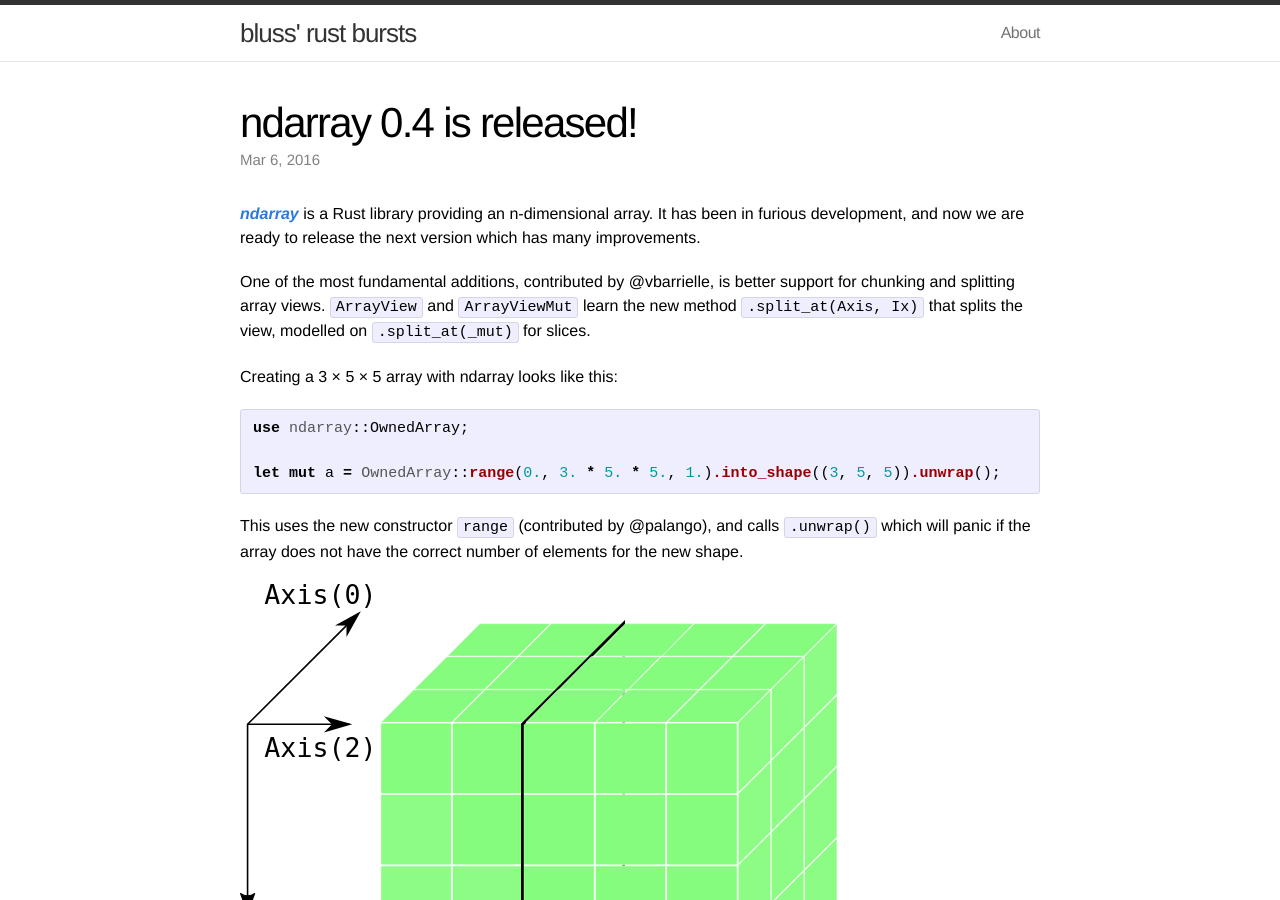
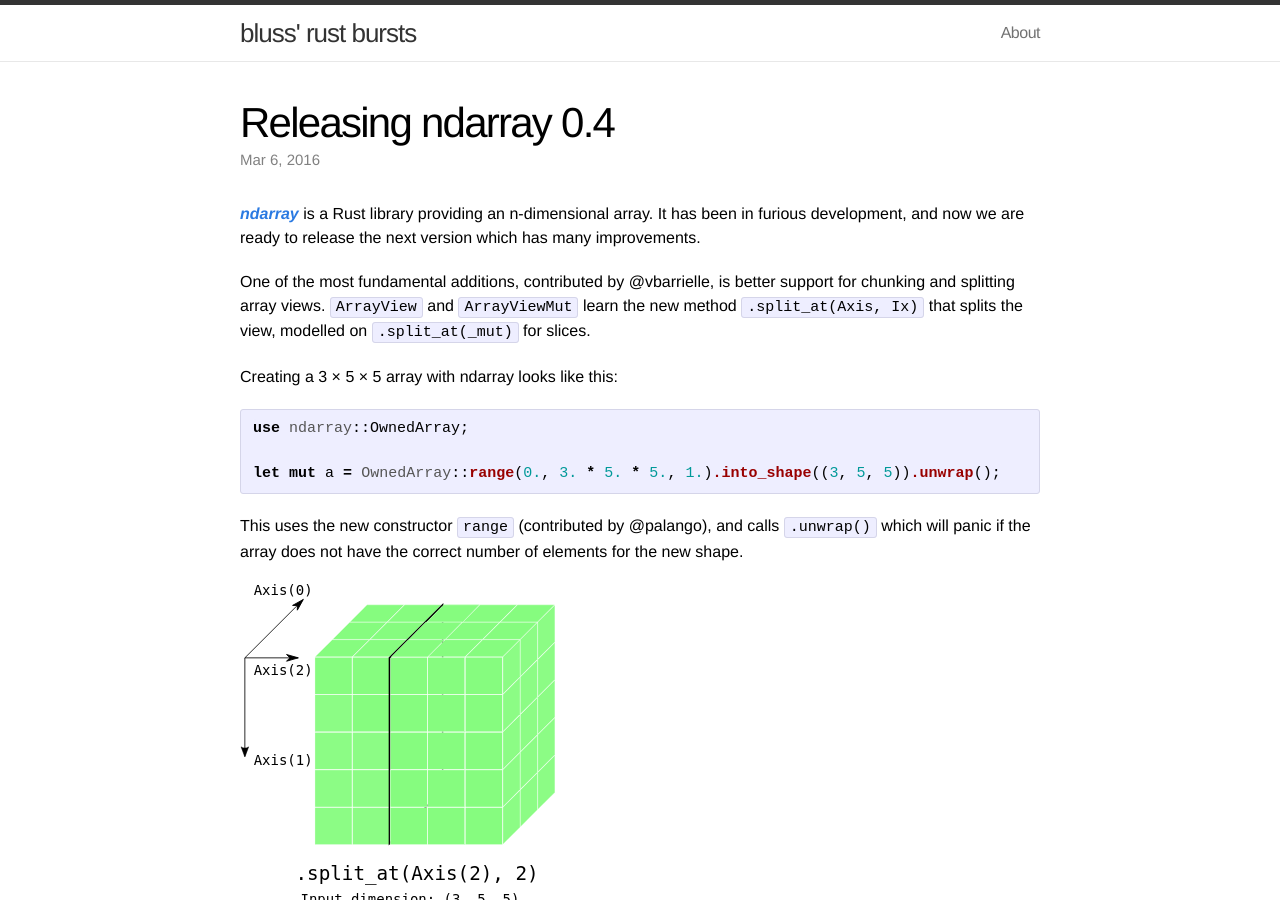
Before and after one commit to bluss/bluss.github.io, a Jekyll site: the page built from _posts/2016-03-05-ndarray-0.4.markdown, in a window 1280 px wide and 900 px high. Built offline with Jekyll 4.4.1, drawn with Linux system fonts in a browser that asks for light colours.

Commit message:
Image size

```diff
--- a/_posts/2016-03-05-ndarray-0.4.markdown
+++ b/_posts/2016-03-05-ndarray-0.4.markdown
@@ -1,6 +1,6 @@
 ---
 layout: post
-title:  "ndarray 0.4 is released!"
+title:  "Releasing ndarray 0.4"
 date:   2016-03-06 02:00:00 +0100
 categories: rust
 ---
@@ -28,7 +28,7 @@ This uses the new constructor `range` (contributed by @palango),
 and calls `.unwrap()` which will panic if the array does not have the
 correct number of elements for the new shape.
 
-<img alt="split-at" src="/split_at.svg">
+<img alt="split-at" src="/split_at.svg" width="412px" height="340px">
 
 Splitting the array along an axis looks like this:
 
```
